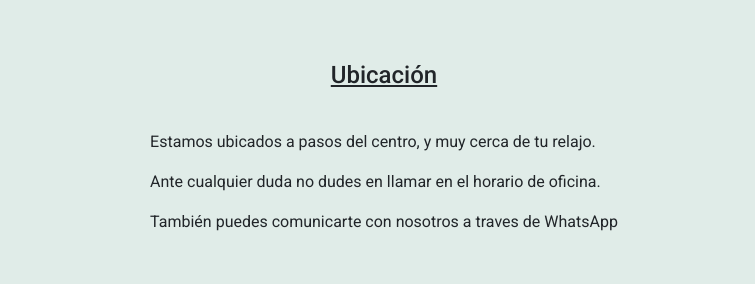
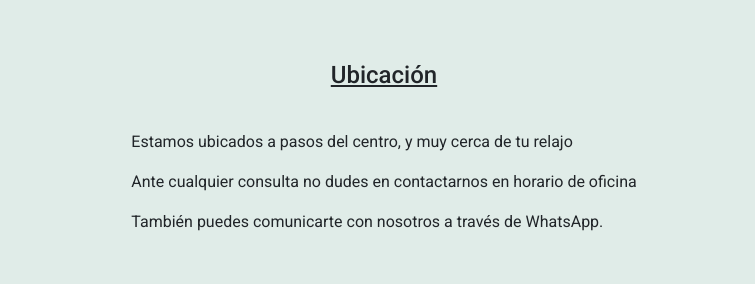
Before and after one commit to wdelcant/entrega_final, a website: page index.html in a window 1280 px wide. Shown: the part 1640-1924 px from the top of the page, 0-755 px from the left. Drawn offline with nearby package versions, Linux system fonts and the light colour scheme.

Commit message:
Se editan algunso textos

```diff
--- a/index.html
+++ b/index.html
@@ -193,9 +193,9 @@
                 </div>
                 <div class="text1">
                     <h2>Ubicación</h2>
-                    <p>Estamos ubicados a pasos del centro, y muy cerca de tu relajo.</p>
-                    <p>Ante cualquier duda no dudes en llamar en el horario de oficina.</p>
-                    <p>También puedes comunicarte con nosotros a traves de WhatsApp</p>
+                    <p>Estamos ubicados a pasos del centro, y muy cerca de tu relajo</p>
+                    <p>Ante cualquier consulta no dudes en contactarnos en horario de oficina</p>
+                    <p>También puedes comunicarte con nosotros a través de WhatsApp.</p>
 
                 </div>
 
```
